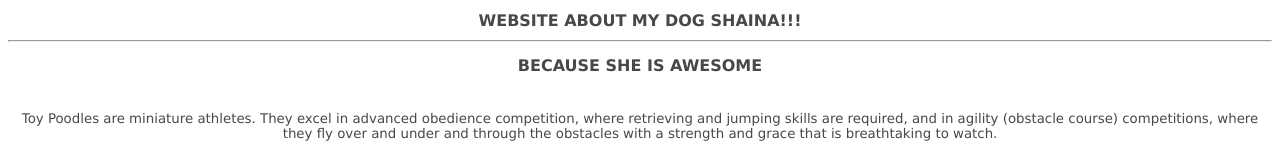
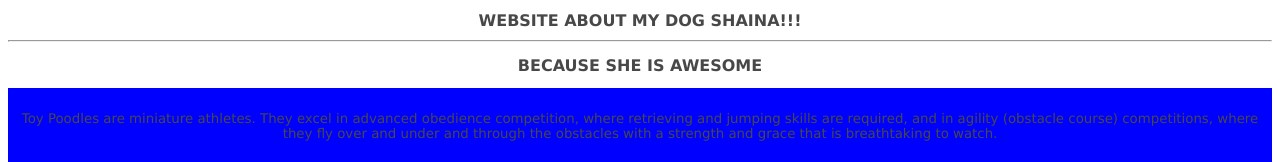
Before and after one commit to paisto/paisto.github.io, a plain HTML site: page index.html in a window 1280 px wide. Shown: the top 162 px of the page. Drawn offline with Linux system fonts and the light colour scheme; grey boxes are pictures that could not be loaded.

Commit message:
css update
added class=paige

```diff
--- a/index.html
+++ b/index.html
@@ -10,7 +10,7 @@
 	<h1> Website about my dog Shaina!!! </h1>
 	<hr>
 	<h2> Because she is awesome </h2>
-	<div>
+	<div class="paige">
 	<p> Toy Poodles are miniature athletes. They excel in advanced obedience competition, where retrieving and jumping skills are required, and in agility (obstacle course) competitions, where they fly over and under and through the obstacles with a strength and grace that is breathtaking to watch. </p>
 	</div>
 	<img src="https://www.pinkpuppydesigns.com/media/catalog/product/cache/1/image/9df78eab33525d08d6e5fb8d27136e95/b/o/bone_heart_dog.jpg">
--- a/style.css
+++ b/style.css
@@ -26,3 +26,7 @@ button {
 div {
 	padding:10px;
 }
+
+.paige {
+	background: blue;
+}
```
